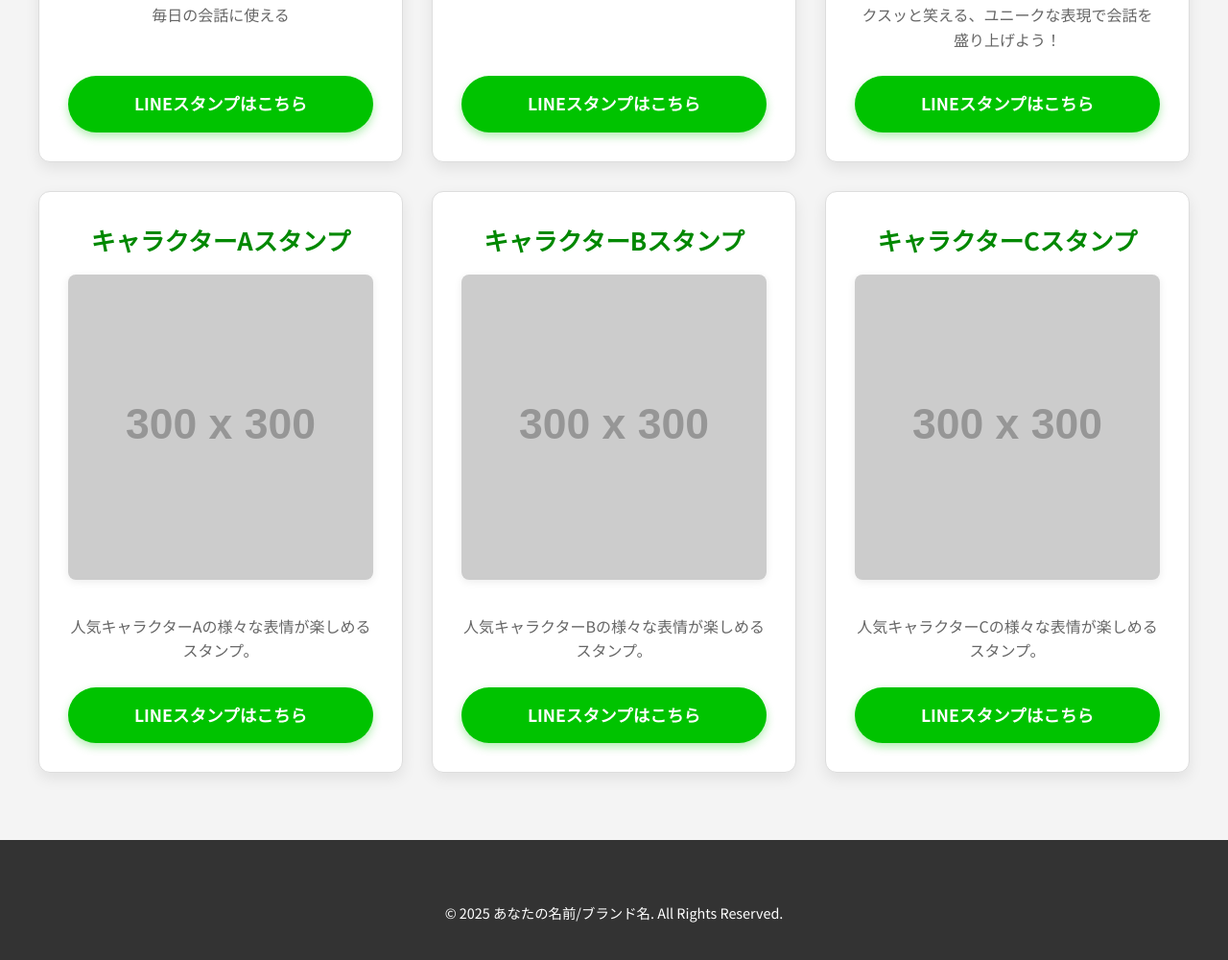
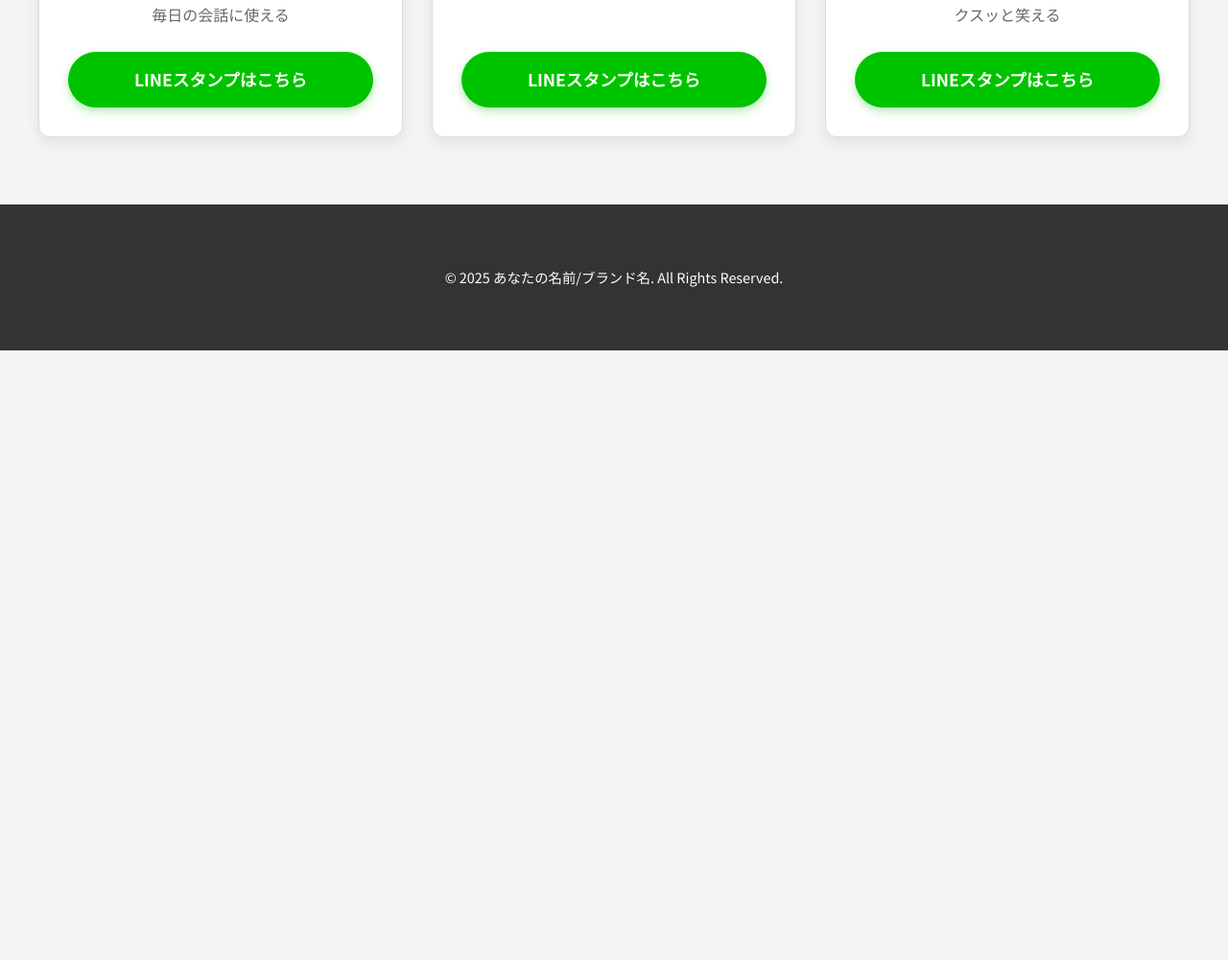
Before and after one commit to bbbbbjin/LINEstamp, a plain HTML site: page index.html in a window 1280 px wide. Shown: the part 784-1784 px from the top of the page at 96% size. After the commit the page ends 1149 px from the top, so only its background shows below. Drawn offline with Linux system fonts and the light colour scheme; placeholder pictures from the web are drawn by us.

Commit message:
例ネタ系の更新

```diff
--- a/index.html
+++ b/index.html
@@ -44,34 +44,9 @@
                     <h3>ネタ系<br>おもしろスタンプ</h3>
                     <!-- スタンプ画像のパスをあなたの画像に置き換えてください -->
                     <img src="img/neta.png" alt="ネタ系おもしろスタンプの例">
-                    <p>クスッと笑える、ユニークな表現で会話を盛り上げよう！</p>
+                    <p>クスッと笑える</p>
                     <!-- LINEストアへのリンクをあなたのスタンプのURLに置き換えてください -->
                     <a href="neta-stamps.html" target="_blank" rel="noopener noreferrer" class="btn">LINEスタンプはこちら</a>
-                </div>
-                <!-- 必要に応じて、さらにカテゴリカードを追加 -->
-                <div class="category-card">
-                    <h3>キャラクターAスタンプ</h3>
-                    <!-- スタンプ画像のパスをあなたの画像に置き換えてください -->
-                    <img src="https://placehold.co/300x300/00C300/FFFFFF?text=キャラA" alt="キャラクターAスタンプの例">
-                    <p>人気キャラクターAの様々な表情が楽しめるスタンプ。</p>
-                    <!-- LINEストアへのリンクをあなたのスタンプのURLに置き換えてください -->
-                    <a href="【キャラクターAスタンプのLINEストアURL】" target="_blank" rel="noopener noreferrer" class="btn">LINEスタンプはこちら</a>
-                </div>
-                <div class="category-card">
-                    <h3>キャラクターBスタンプ</h3>
-                    <!-- スタンプ画像のパスをあなたの画像に置き換えてください -->
-                    <img src="https://placehold.co/300x300/00C300/FFFFFF?text=キャラA" alt="キャラクターAスタンプの例">
-                    <p>人気キャラクターBの様々な表情が楽しめるスタンプ。</p>
-                    <!-- LINEストアへのリンクをあなたのスタンプのURLに置き換えてください -->
-                    <a href="【キャラクターAスタンプのLINEストアURL】" target="_blank" rel="noopener noreferrer" class="btn">LINEスタンプはこちら</a>
-                </div>
-                <div class="category-card">
-                    <h3>キャラクターCスタンプ</h3>
-                    <!-- スタンプ画像のパスをあなたの画像に置き換えてください -->
-                    <img src="https://placehold.co/300x300/00C300/FFFFFF?text=キャラA" alt="キャラクターAスタンプの例">
-                    <p>人気キャラクターCの様々な表情が楽しめるスタンプ。</p>
-                    <!-- LINEストアへのリンクをあなたのスタンプのURLに置き換えてください -->
-                    <a href="【キャラクターAスタンプのLINEストアURL】" target="_blank" rel="noopener noreferrer" class="btn">LINEスタンプはこちら</a>
                 </div>
             </div>
         </section>
```
Also changed, not shown: img/neta.png.
